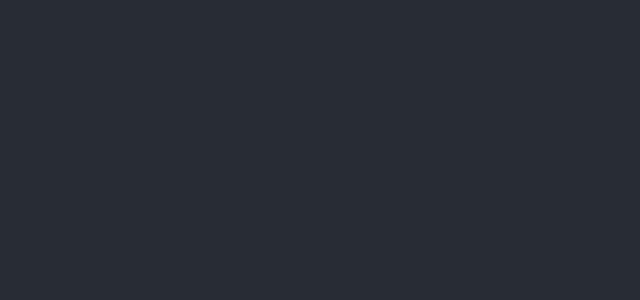
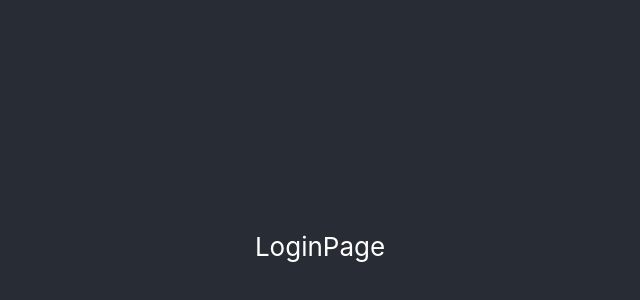
Before and after one commit to anthien30/brainstormy, a React (Create React App) app: page / in a window 1280 px wide. Shown: the part 154-454 px from the top of the page, without its empty margins (320-960 px from the left). Built offline with nearby package versions, Linux system fonts and the light colour scheme.

Commit message:
added HomePage.js

```diff
--- a/src/App.js
+++ b/src/App.js
@@ -1,12 +1,15 @@
-import logo from './logo.svg';
-import './App.css';
-import Canvas from './components/Canvas.js'
+import logo from "./logo.svg";
+import "./App.css";
+import Canvas from "./components/Canvas.js";
+import LoginPage from "./components/LoginPage";
+import RandomName from "./components/LoginPage";
 
 function App() {
   return (
     <div className="App">
       <header className="App-header">
-        <Canvas/>
+        {/* <Canvas /> */}
+        <LoginPage />
       </header>
     </div>
   );
--- /dev/null
+++ b/src/components/LoginPage.js
@@ -0,0 +1,7 @@
+import React from "react";
+
+const LoginPage = () => {
+  return <div>LoginPage</div>;
+};
+
+export default LoginPage;
```
Also changed, not shown: 1 other file (tests, documents, lock files or other folders).
